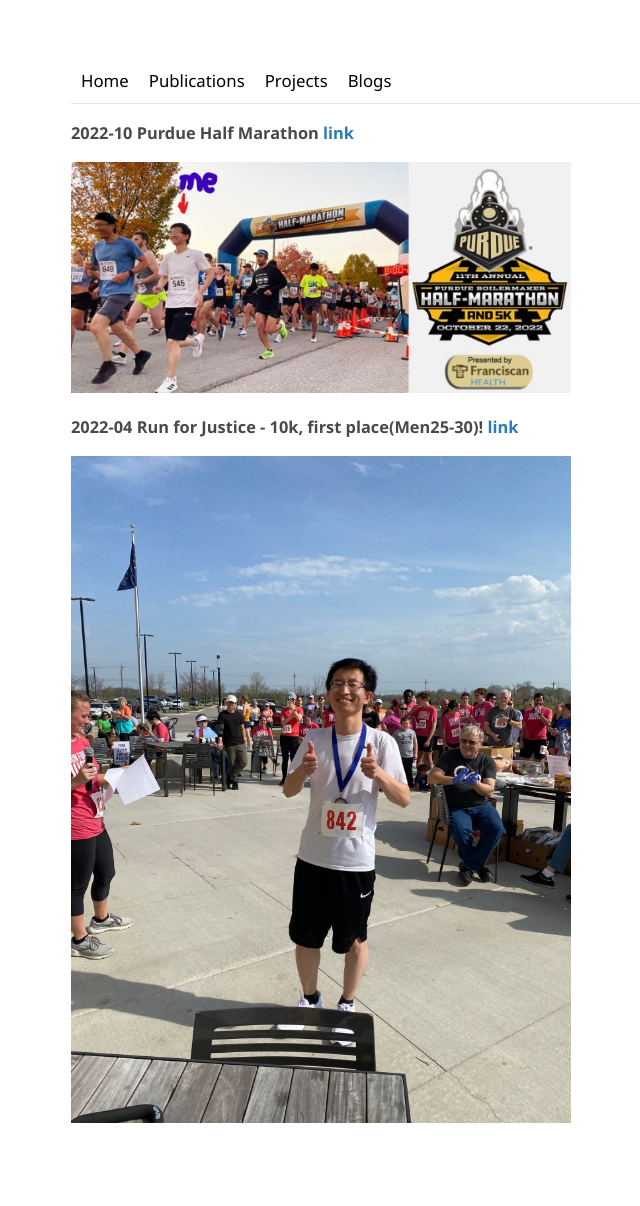
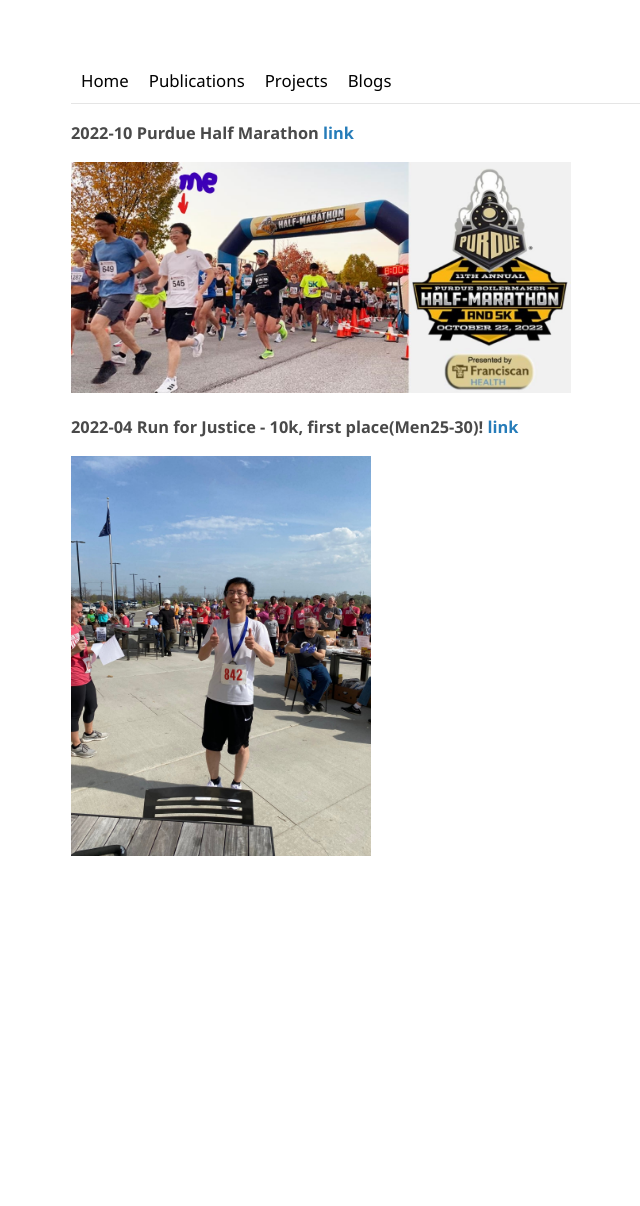
Before and after one commit to peng-ju/peng-ju.github.io, a Jekyll site: the page built from blog/index.md, in a window 1280 px wide. Shown: the whole page, without its empty margins (69-709 px from the left). Built offline with Jekyll 4.4.1, drawn with Linux system fonts in a browser that asks for light colours; after the commit the page ends 939 px from its top, so only the background shows below that.

Commit message:
Update index.md

```diff
--- a/blog/index.md
+++ b/blog/index.md
@@ -7,4 +7,4 @@ date: 2023-01-16
 [<img src="img/Peng_marathon.jpg" width=500px />](img/Peng_marathon.jpg)
 
 ### 2022-04 Run for Justice - 10k, first place(Men25-30)! [link](https://www.runforjustice.net/)
-[<img src="img/Run_for_Justice.jpg" width=500px />](img/Run_for_Justice.jpg)
+[<img src="img/Run_for_Justice.jpg" width=300px />](img/Run_for_Justice.jpg)
```
